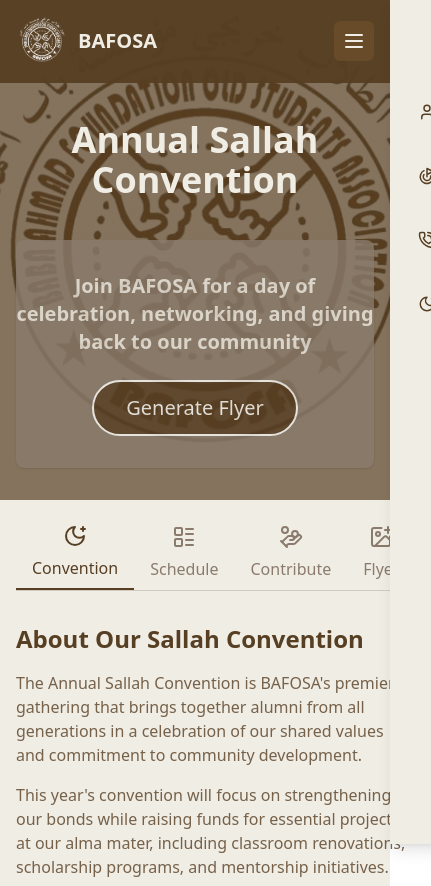
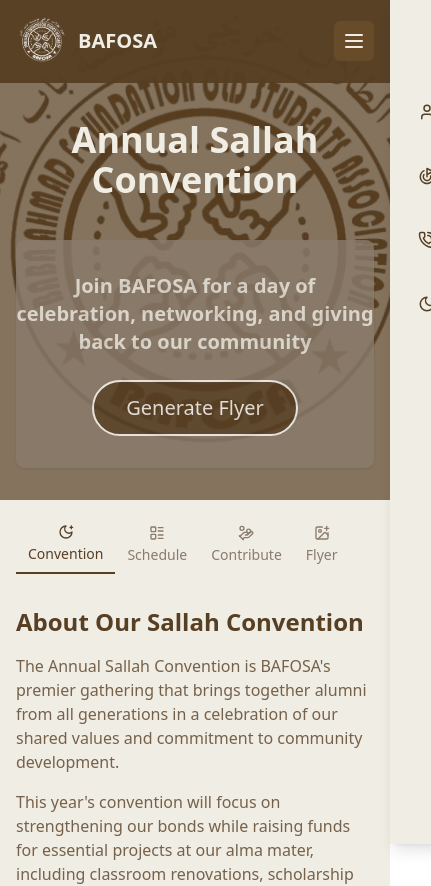
Before and after one commit to Abuaslamtech/bafosa, a Next.js app: page /sallah-convention in a window 390 px wide. Shown: the top 886 px of the page, 431 px wide, since content can reach past the window. Built offline with nearby package versions, Linux system fonts and the light colour scheme.

Commit message:
Update Flyer component: adjust heading sizes and padding for improved responsiveness

```diff
--- a/src/app/components/Flyer.tsx
+++ b/src/app/components/Flyer.tsx
@@ -17,14 +17,14 @@
       <div className="w-full max-w-sm bg-white rounded-3xl shadow-2xl overflow-hidden border-4 border-[#573f23]">
         {/* Header Section */}
         <div className="bg-[#573f23] text-[#f0ede5] py-4 px-3 text-center font-sans">
-          <h1 className="text-2xl font-extrabold tracking-tight uppercase">
+          <h1 className="text-xl sm:text-2xl font-extrabold tracking-tight uppercase">
             Baba Ahmad Foundation
           </h1>
-          <h2 className="text-lg font-semibold opacity-90 mt-1">
+          <h2 className="text-base sm:text-lg font-semibold opacity-90 mt-1">
             Old Students' Association (BAFOSA)
           </h2>
           <div className="bg-[#ffffff] rounded-xl p-2 mt-2">
-            <h3 className="flex flex-row justify-center gap-2 text-[#573f23] text-xl font-bold text-center">
+            <h3 className="flex flex-row justify-center gap-2 text-[#573f23] text-lg sm:text-xl font-bold text-center">
               Annual Sallah Waleema{" "}
               <span>
                 <PartyPopper size={20} />
@@ -54,7 +54,7 @@
           </div>
         </div>
         {/* Event Details */}
-        <div className="p-4 bg-[#f0ede5]">
+        <div className="p-3 sm:p-4 bg-[#f0ede5]">
           <div className="grid grid-cols-3 gap-1">
             <div className="flex flex-col items-center justify-center bg-white rounded-xl p-2 shadow-md">
               <Calendar className="text-[#573f23] w-5 h-5" />
--- a/src/app/sallah-convention/page.tsx
+++ b/src/app/sallah-convention/page.tsx
@@ -170,53 +170,57 @@
 
       {/* Main Content */}
       <div className="max-w-6xl mx-auto px-4 sm:px-6">
-        {/* Navigation Tabs */}
-        <div className="flex  border-b border-[#8a7b6c]/30 mb-8 pt-4 flex-row justify-between ">
+        {/* Navigation Tabs - Modified for mobile scrolling */}
+        <div className="flex overflow-x-auto pb-2 sm:overflow-visible sm:flex-wrap sm:border-b sm:border-[#8a7b6c]/30 mb-6 pt-4 scrollbar-hide">
           <button
-            className={`px-4 py-2 font-medium flex flex-col gap-2 justify-center items-center ${
+            className={`flex-shrink-0 px-3 py-2 font-medium flex flex-col gap-1 justify-center items-center min-w-max ${
               activeTab === "about"
                 ? "text-[#573f23] border-b-2 border-[#573f23]"
                 : "text-[#8a7b6c] hover:text-[#573f23]"
             }`}
             onClick={() => setActiveTab("about")}
           >
-            <MoonStar /> Convention
+            <MoonStar className="w-4 h-4 sm:w-5 sm:h-5" />
+            <span className="text-sm sm:text-base">Convention</span>
           </button>
           <button
-            className={`px-4 py-2 font-medium flex flex-col gap-2 justify-center items-center ${
+            className={`flex-shrink-0 px-3 py-2 font-medium flex flex-col gap-1 justify-center items-center min-w-max ${
               activeTab === "schedule"
                 ? "text-[#573f23] border-b-2 border-[#573f23]"
                 : "text-[#8a7b6c] hover:text-[#573f23]"
             }`}
             onClick={() => setActiveTab("schedule")}
           >
-            <LayoutList /> Schedule
+            <LayoutList className="w-4 h-4 sm:w-5 sm:h-5" />
+            <span className="text-sm sm:text-base">Schedule</span>
           </button>
           <button
-            className={`px-4 py-2 font-medium flex flex-col gap-2 justify-center items-center ${
+            className={`flex-shrink-0 px-3 py-2 font-medium flex flex-col gap-1 justify-center items-center min-w-max ${
               activeTab === "contribute"
                 ? "text-[#573f23] border-b-2 border-[#573f23]"
                 : "text-[#8a7b6c] hover:text-[#573f23]"
             }`}
             onClick={() => setActiveTab("contribute")}
           >
-            <HandCoins /> Contribute
+            <HandCoins className="w-4 h-4 sm:w-5 sm:h-5" />
+            <span className="text-sm sm:text-base">Contribute</span>
           </button>
           <button
-            className={`px-4 py-2 font-medium flex flex-col gap-2 justify-center items-center ${
+            className={`flex-shrink-0 px-3 py-2 font-medium flex flex-col gap-1 justify-center items-center min-w-max ${
               activeTab === "flyer"
                 ? "text-[#573f23] border-b-2 border-[#573f23]"
                 : "text-[#8a7b6c] hover:text-[#573f23]"
             }`}
             onClick={() => setActiveTab("flyer")}
           >
-            <ImagePlus /> Flyer
+            <ImagePlus className="w-4 h-4 sm:w-5 sm:h-5" />
+            <span className="text-sm sm:text-base">Flyer</span>
           </button>
         </div>
 
         {/* About Tab Content */}
         {activeTab === "about" && (
-          <div className="grid md:grid-cols-2 gap-8">
+          <div className="grid md:grid-cols-2 gap-6 sm:gap-8">
             <div>
               <h2 className="text-2xl font-bold text-[#573f23] mb-4">
                 About Our Sallah Convention
@@ -365,7 +369,7 @@
                     <span className="font-bold text-[#573f23]">
                       9:30 AM - 10:00 AM
                     </span>
-                    <span className="text-sm text-[#8a7b6c] italic">
+                    <span className="text-sm text-[#8a7b6c] italic mt-1 sm:mt-0">
                       Registration & Welcome Tea
                     </span>
                   </div>
@@ -723,7 +727,7 @@
                     >
                       Your Photo
                     </label>
-                    <div className="grid md:grid-cols-2 gap-6">
+                    <div className="grid sm:grid-cols-1 md:grid-cols-2 gap-6">
                       <div className="border-2 border-dashed border-[#8a7b6c]/30 rounded-lg p-4 flex flex-col items-center justify-center text-center">
                         <Upload className="text-[#573f23] w-8 h-8 mb-2" />
                         <p className="text-sm text-[#573f23]/80 mb-2">
@@ -775,17 +779,17 @@
                     </div>
                   </div>
 
-                  <div className="flex justify-end space-x-4">
+                  <div className="flex flex-col sm:flex-row justify-end space-y-3 sm:space-y-0 sm:space-x-4">
                     <button
                       type="button"
                       onClick={resetForm}
-                      className="px-4 py-2 border border-[#573f23] text-[#573f23] rounded-md hover:bg-[#f0ede5] transition-colors"
+                      className="px-4 py-2 border border-[#573f23] text-[#573f23] rounded-md hover:bg-[#f0ede5] transition-colors w-full sm:w-auto"
                     >
                       Reset
                     </button>
                     <button
                       type="submit"
-                      className="px-4 py-2 bg-[#573f23] text-white rounded-md hover:bg-[#573f23]/90 transition-colors"
+                      className="px-4 py-2 bg-[#573f23] text-white rounded-md hover:bg-[#573f23]/90 transition-colors w-full sm:w-auto"
                     >
                       Generate Flyer
                     </button>
@@ -807,19 +811,19 @@
                   <Flyer name={name} photoPreview={photoPreview} />
                 </div>
 
-                <div className="flex justify-between">
+                <div className="flex flex-col sm:flex-row justify-end space-y-3 sm:space-y-0 sm:space-x-4">
                   <button
+                    type="button"
                     onClick={resetForm}
-                    className="px-4 py-2 border border-[#573f23] text-[#573f23] rounded-md hover:bg-[#f0ede5] transition-colors"
+                    className="px-4 py-2 border border-[#573f23] text-[#573f23] rounded-md hover:bg-[#f0ede5] transition-colors w-full sm:w-auto"
                   >
-                    Create Another
+                    Reset
                   </button>
-
                   <button
-                    onClick={saveFlyer}
-                    className="px-4 py-2 bg-[#573f23] text-white rounded-md hover:bg-[#573f23]/90 transition-colors"
+                    type="submit"
+                    className="px-4 py-2 bg-[#573f23] text-white rounded-md hover:bg-[#573f23]/90 transition-colors w-full sm:w-auto"
                   >
-                    Download Flyer
+                    Generate Flyer
                   </button>
                 </div>
               </div>
```
Also changed, not shown: 1 other file (tests, documents, lock files or other folders).
